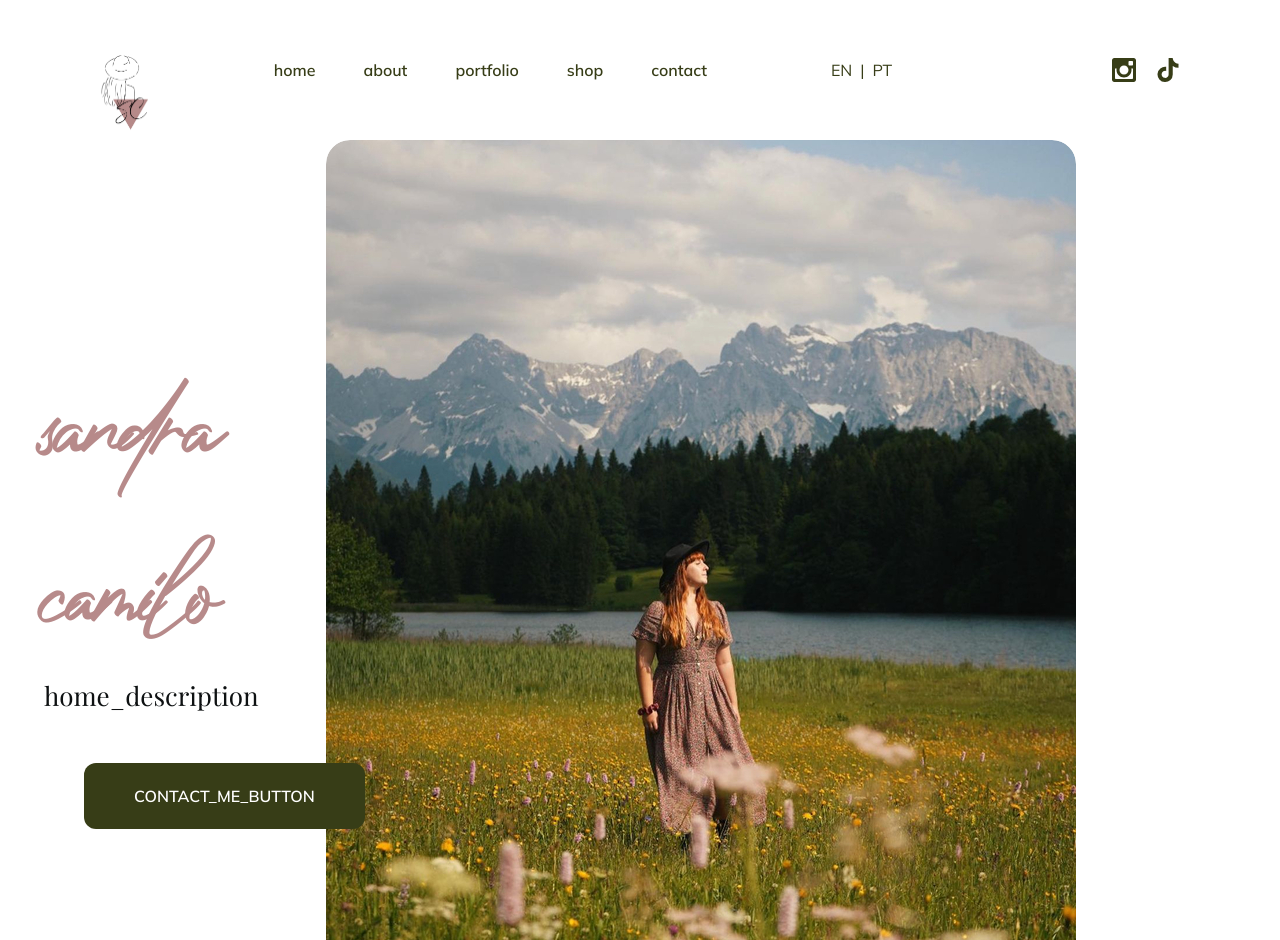
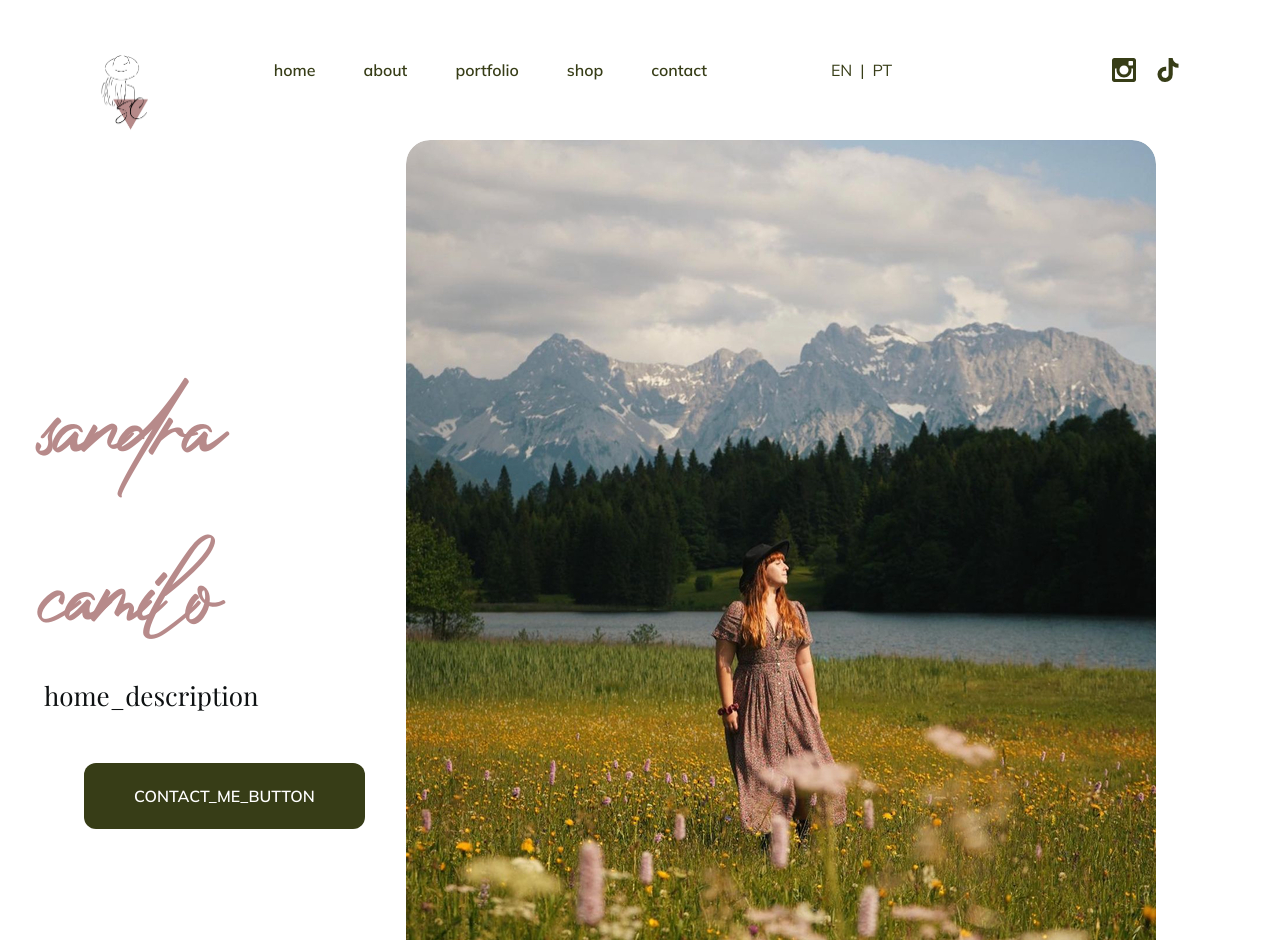
Before and after one commit to PedroRobalo1994/sandra-website, a React (Create React App) app: page /#/ in a window 1280 px wide. Built offline with nearby package versions, Linux system fonts and the light colour scheme; the HTML template or start-up script is replaced by a standard one; a web font is replaced by a local one.

Commit message:
Adjust layout of Home component by modifying margin and positioning of image container

```diff
--- a/src/pages/Home.js
+++ b/src/pages/Home.js
@@ -44,13 +44,13 @@ const Home = () => {
             </Link>
           </motion.div>
           {/* img */}
-          <div className="flex justify-end">
+          <div className="flex justify-end ml-10">
             <motion.div
               initial={{ scale: 0 }}
               animate={{ scale: 1 }}
               exit={{ scale: 0 }}
               transition={{ transition1 }}
-              className="relative lg:right-40 overflow-hidden rounded-3xl"
+              className="relative lg:right-20 overflow-hidden rounded-3xl"
             >
               <motion.img
                 whileHover={{ scale: 1.1 }}
```
